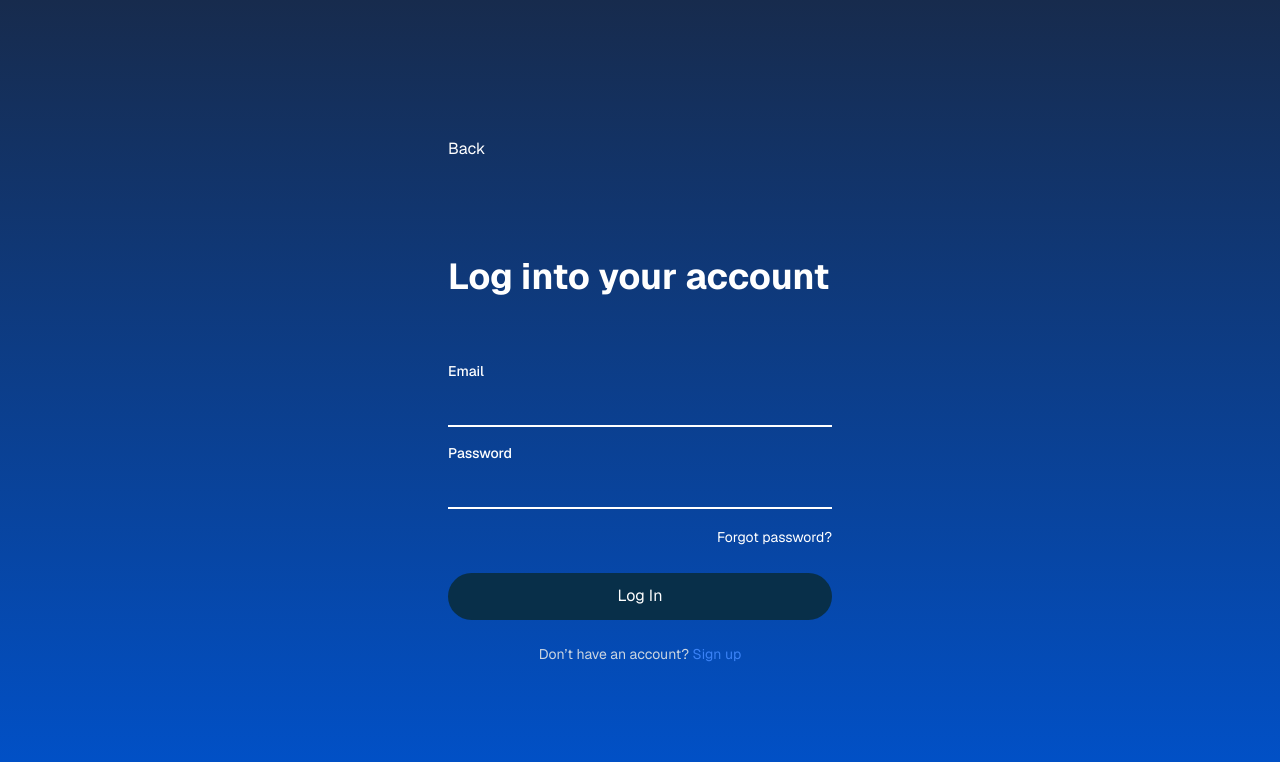
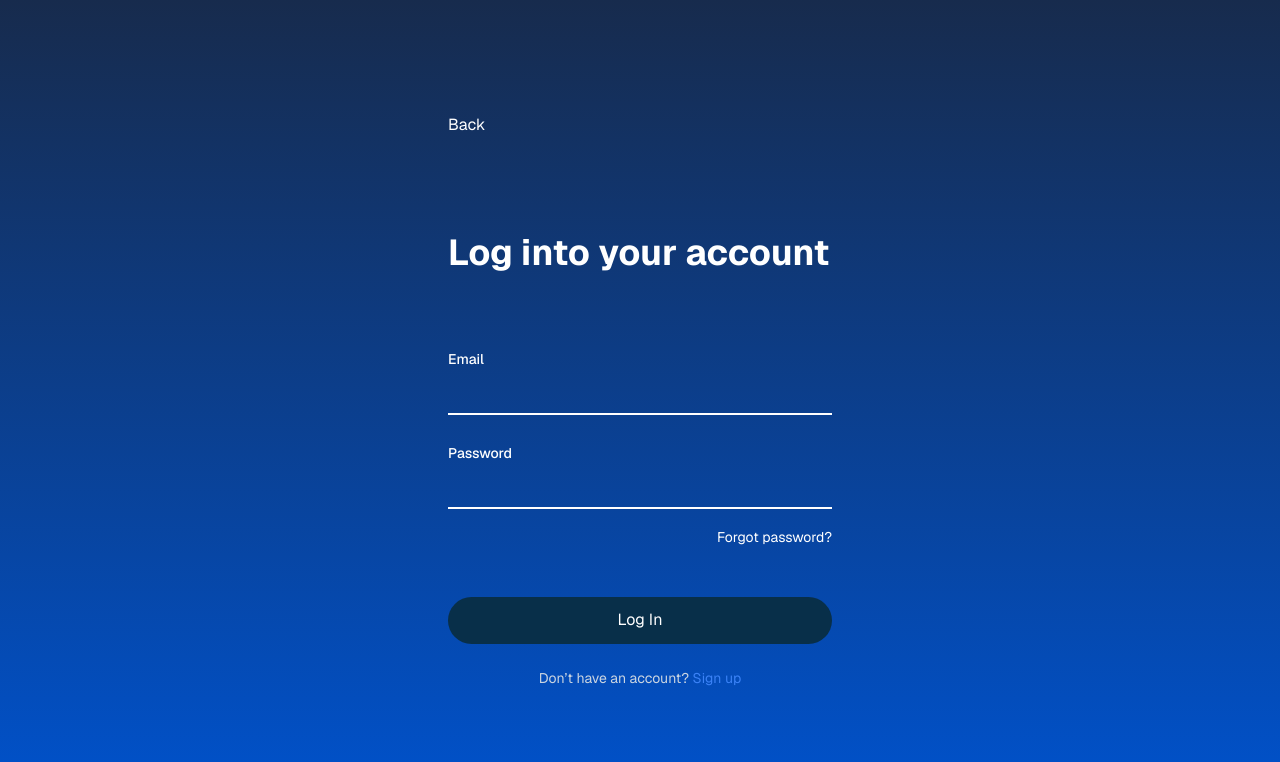
Before and after one commit to mikelagumbay22/renigo-parkridge, a Next.js app: page /login in a window 1280 px wide. Shown: the top 762 px of the page. Built offline with nearby package versions, Linux system fonts and the light colour scheme.

Commit message:
fix: changed format login form

```diff
--- a/app/login/page.tsx
+++ b/app/login/page.tsx
@@ -20,7 +20,7 @@ export default function Index() {
           <div className="mb-4">
             <label
               htmlFor="email"
-              className="block text-sm font-medium text-white"
+              className="block text-sm font-medium text-white pt-3"
             >
               Email
             </label>
@@ -36,7 +36,7 @@ export default function Index() {
           <div className="mb-4">
             <label
               htmlFor="password"
-              className="block text-sm font-medium text-white"
+              className="block text-sm font-medium text-white pt-3"
             >
               Password
             </label>
@@ -49,7 +49,7 @@ export default function Index() {
           </div>
 
           {/* Forgot Password */}
-          <div className="text-right mb-6">
+          <div className="text-right mb-6 pb-6">
             <Link
               href="/forgot-password"
               className="text-sm text-white hover:text-blue-700"
```
